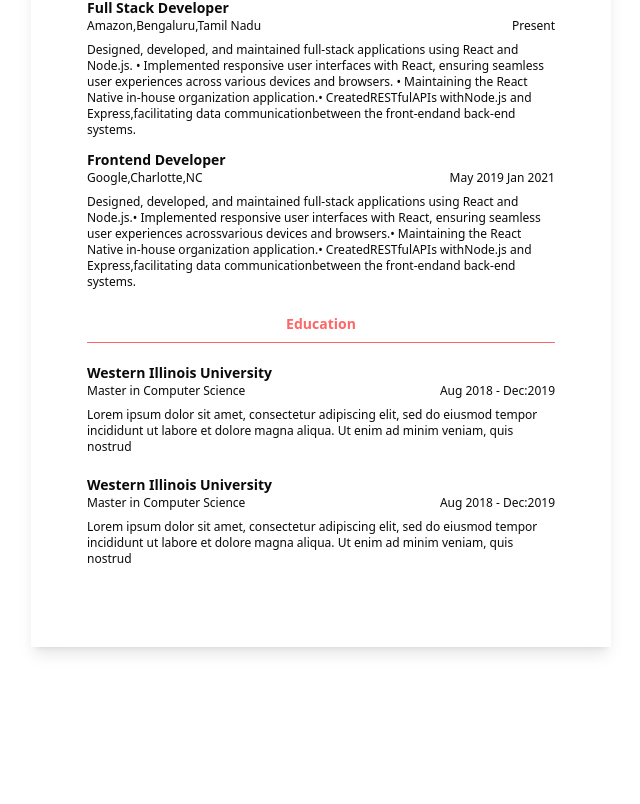
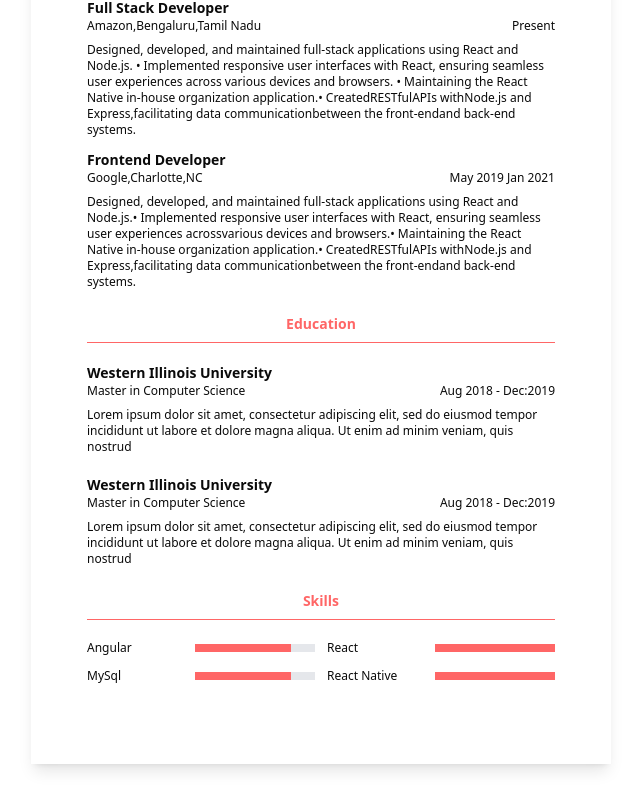
Before and after one commit to sanjaraiy/Resume-builder, a React (Vite) app: page /dashboard/resume/1/edit in a window 1280 px wide. Shown: the part 371-1175 px from the top of the page, without its empty margins (629-1269 px from the left). Before the commit the page ends 1058 px from the top, so only its background shows below. Built offline with nearby package versions, Linux system fonts and the light colour scheme; no server answers.

Commit message:
added skilldetails section in page

```diff
--- a/src/components/resumePreview/ResumePreview.jsx
+++ b/src/components/resumePreview/ResumePreview.jsx
@@ -4,6 +4,7 @@ import PersonalDetails from './preview/PersonalDetails';
 import SummaryDetails from './preview/SummaryDetails';
 import ProfessionalExpDetails from './preview/ProfessionalExpDetails';
 import EducationDetails from './preview/EducationDetails';
+import SkillsDetails from './preview/SkillsDetails';
 
 function ResumePreview() {
 
@@ -27,6 +28,7 @@ function ResumePreview() {
         <EducationDetails resumeInfo={resumeInfo}></EducationDetails>
 
         {/* Skills  */}
+        <SkillsDetails resumeInfo={resumeInfo}></SkillsDetails>
     </div>
   )
 }
--- /dev/null
+++ b/src/components/resumePreview/preview/SkillsDetails.jsx
@@ -0,0 +1,42 @@
+import React from 'react'
+
+function SkillsDetails({resumeInfo}) {
+  return (
+    <div className="my-6">
+    <h2
+      className="text-center font-bold text-sm mb-2"
+      style={{
+        color: resumeInfo?.themeColor,
+      }}
+    >
+       Skills
+    </h2>
+     <hr
+      style={{
+          borderColor: resumeInfo?.themeColor
+      }}
+     />
+
+     <div className='grid grid-cols-2 gap-3 my-5'>
+        {resumeInfo?.skills.map((skill, idx) => (
+            <div key={idx} className='flex items-center justify-between '>
+                <h2 className='text-xs'>{skill?.name}</h2>
+                <div className='h-2 bg-gray-200 w-[120px]'>
+                <div className='h-2'
+                style={{
+                    backgroundColor: resumeInfo?.themeColor,
+                    width: skill?.rating+'%'
+                }}>
+
+                </div>
+
+                </div>
+            </div>
+        ))}
+     </div>
+
+  </div>
+  )
+}
+
+export default SkillsDetails
```
